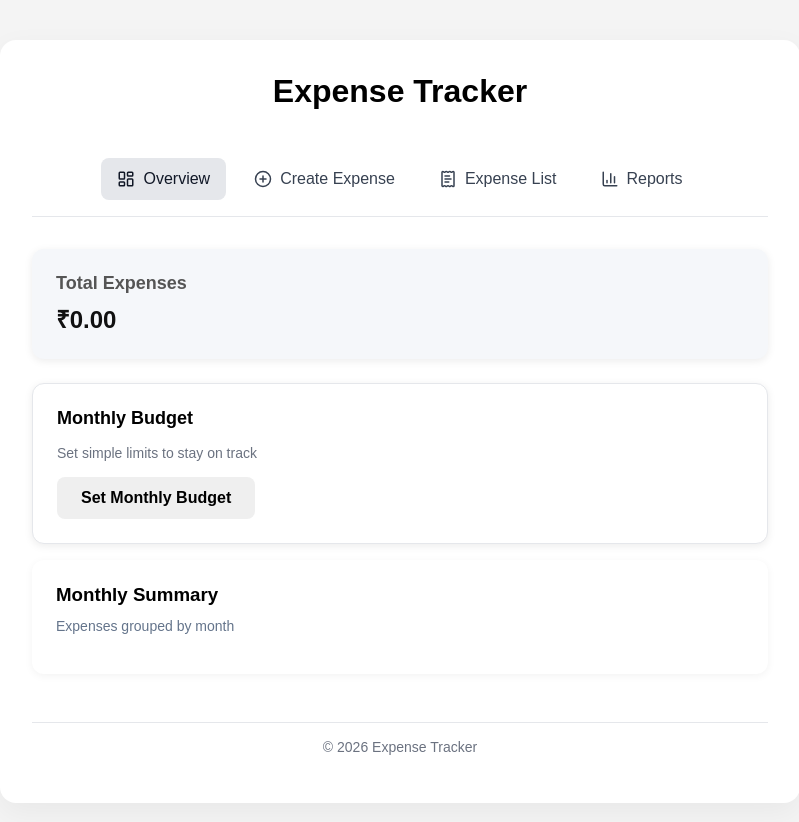
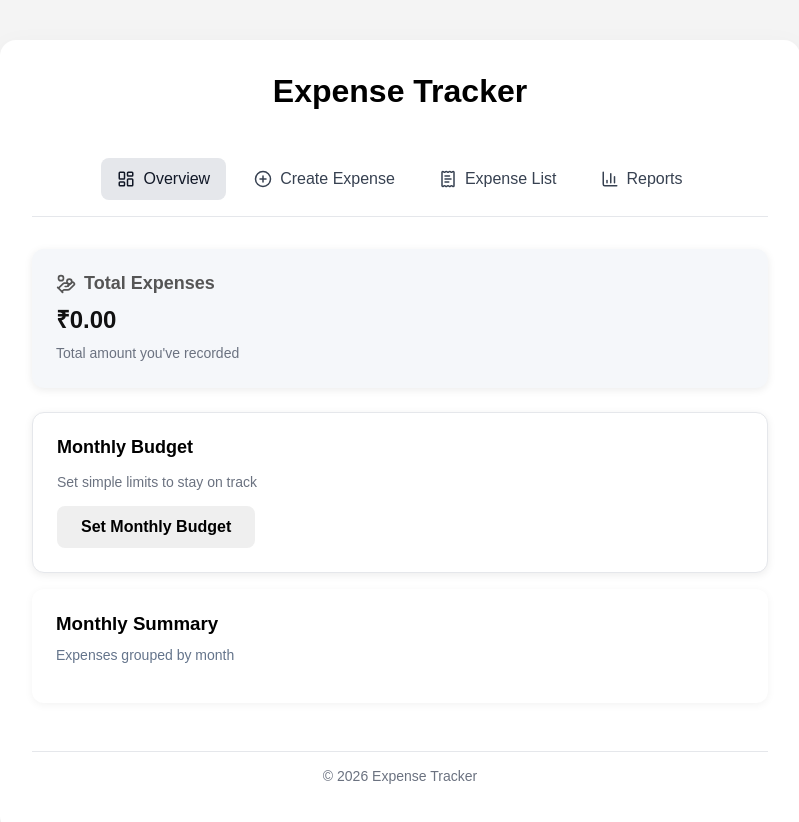
Before and after one commit to den766/react-expensetracker-app, a React (Vite) app: page /expense-dashboard in a window 1280 px wide. Shown: the top 822 px of the page, without its empty margins (240-1039 px from the left). Built offline with nearby package versions, Linux system fonts and the light colour scheme.

Commit message:
feat: improve expense summary card presentation

```diff
--- a/src/components/expensesummary.jsx
+++ b/src/components/expensesummary.jsx
@@ -1,9 +1,15 @@
 import { formatCurrency } from "../utils/formatCurrency";
+import { HandCoins } from "lucide-react";
 function ExpenseSummary({ expenseSummary }) {
   return (
     <div className="expense_summary">
-      <h3>Total Expenses</h3>
+      <h3>
+        <HandCoins size={20} />
+        <span>Total Expenses</span>
+      </h3>
       <p className="summary_amount"> {formatCurrency(expenseSummary)}</p>
+
+      <p className="summary_subtitle">Total amount you've recorded</p>
     </div>
   );
 }
--- a/src/index.css
+++ b/src/index.css
@@ -299,6 +299,9 @@ li .amount,
 .expense_summary h3 {
   font-size: var(--text-md);
   color: #555;
+  display: flex;
+  gap: 0.5rem;
+  align-items: center;
 }
 
 .summary_amount {
@@ -306,6 +309,13 @@ li .amount,
   font-weight: bold;
 
   color: #111;
+}
+
+.summary_subtitle {
+  margin: 0;
+  font-size: var(--text-sm);
+  color: #6b7280;
+  line-height: 1.5;
 }
 
 /* Monthly Summary */
```
